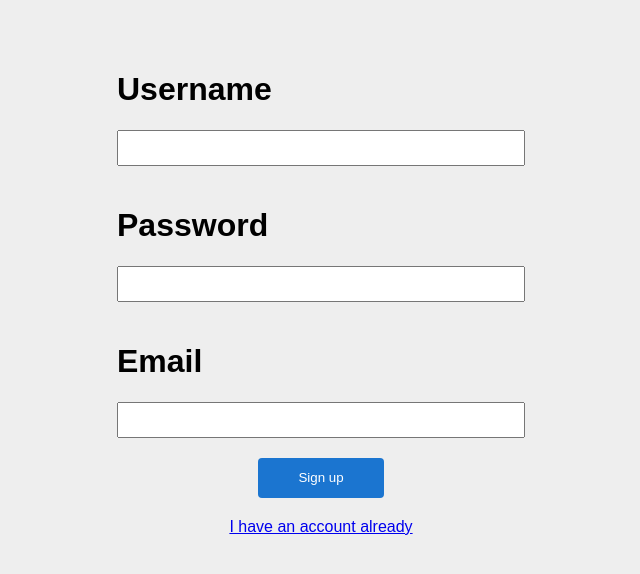
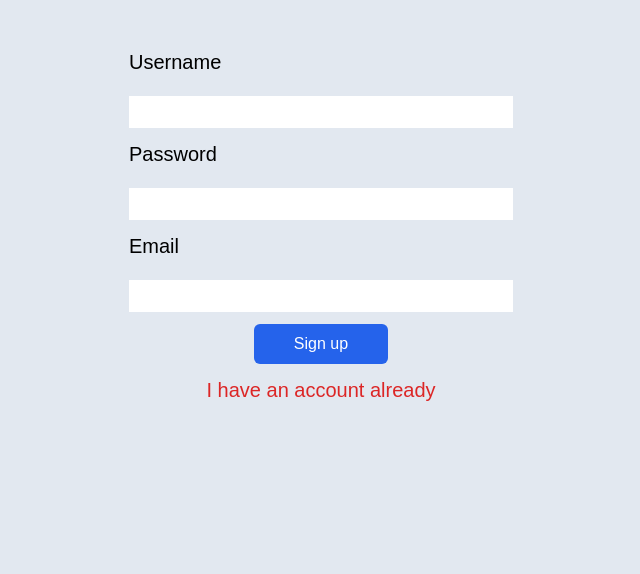
Before and after one commit to brutus64/youtube-clone, a React (Vite) app in the folder frontend/: page /signup in a window 1280 px wide. Shown: the top 574 px of the page, without its empty margins (319-959 px from the left). Built offline with nearby package versions, Linux system fonts and the light colour scheme; no server answers.

Commit message:
vanilla css to tailwind

```diff
--- a/frontend/src/components/Login.tsx
+++ b/frontend/src/components/Login.tsx
@@ -42,9 +42,9 @@ const Login = () => {
     }
     return (
         <div id="login-form">
-            <form onSubmit={submitLogin}>
+            <form onSubmit={submitLogin} className='flex flex-col gap-3 items-center mt-12'>
                 <div>
-                    <label htmlFor="username"><h1>Username</h1></label>
+                    <label htmlFor="username"><h1 className='mb-5 text-xl'>Username</h1></label>
                     <input
                         type="text"
                         id="login-user"
@@ -55,7 +55,7 @@ const Login = () => {
                     />
                 </div>
                 <div>
-                    <label htmlFor="password"><h1>Password</h1></label>
+                    <label htmlFor="password"><h1 className='mb-5 text-xl'>Password</h1></label>
                     <input
                         type="password"
                         id="login-password"
@@ -65,10 +65,10 @@ const Login = () => {
                     />
                 </div>
                 <div>
-                    <button className="submit-button" type='submit'>Login</button>
+                    <button className="hover:opacity-90 active:opacity-90" type='submit'>Login</button>
                 </div>
                 <div>
-                    <Link to="/signup">I don't have an account</Link>
+                    <Link to="/signup" className='text-red-600 text-xl hover:underline'>I don't have an account</Link>
                 </div>
                 <div>
                     {bottomMsg}
--- a/frontend/src/components/PlayerList.tsx
+++ b/frontend/src/components/PlayerList.tsx
@@ -94,7 +94,7 @@ const PlayerList = () => {
     // console.log("Rerender happened")
     return (
 
-        <div className="video-list">
+        <div className="flex items-center flex-col">
             {moreVideos && videoref.current.vidList.map((vidData,i) =>
                 <VideoPlayer vidData={vidData} visible={i===videoref.current.ind}/>
             )}
--- a/frontend/src/components/Signup.tsx
+++ b/frontend/src/components/Signup.tsx
@@ -37,9 +37,9 @@ const Signup = () => {
     }
     return (
         <div id="signup-form">
-            <form>
+            <form className='flex flex-col gap-3 items-center mt-12'>
                 <div>
-                    <label htmlFor="username"><h1>Username</h1></label>
+                    <label htmlFor="username"><h1 className='mb-5 text-xl'>Username</h1></label>
                     <input
                         type="text"
                         id="signup-user"
@@ -50,7 +50,7 @@ const Signup = () => {
                     />
                 </div>
                 <div>
-                    <label htmlFor="password"><h1>Password</h1></label>
+                    <label htmlFor="password"><h1 className='mb-5 text-xl'>Password</h1></label>
                     <input
                         type="password"
                         id="signup-password"
@@ -60,7 +60,7 @@ const Signup = () => {
                     />
                 </div>
                 <div>
-                    <label htmlFor="email"><h1>Email</h1></label>
+                    <label htmlFor="email"><h1 className='mb-5 text-xl'>Email</h1></label>
                     <input
                         type="email"
                         id="signup-email"
@@ -70,10 +70,10 @@ const Signup = () => {
                     />
                 </div>
                 <div>
-                    <button className="submit-button" onClick={submitSignup}>Sign up</button>
+                    <button className="hover:opacity-90 active:opacity-90" onClick={submitSignup}>Sign up</button>
                 </div>
                 <div>
-                    <Link to="/">I have an account already</Link>
+                    <Link to="/" className='text-red-600 text-xl hover:underline'>I have an account already</Link>
                 </div>
                 <div>
                     {bottomMsg}
--- a/frontend/src/components/Upload.tsx
+++ b/frontend/src/components/Upload.tsx
@@ -34,7 +34,7 @@ const Upload = () => {
     }
     return(
         <>
-            <form onSubmit={handleUpload}>
+            <form onSubmit={handleUpload} className='flex flex-col gap-3 items-center mt-12'>
                 <div>
                     <label htmlFor="title">Title</label>
                     <input
--- a/frontend/src/components/UserHome.tsx
+++ b/frontend/src/components/UserHome.tsx
@@ -4,8 +4,8 @@ import VideoList from "./VideoList";
 
 const UserHome = () => {
     return (
-        <div id="home-page">
-            <h1>Hello!</h1>
+        <div id="home-page" className='m-3 text-center'>
+            <h1 className='text-4xl'>Hello!</h1>
             <VideoList />
         </div>
     )
--- a/frontend/src/components/VideoList.tsx
+++ b/frontend/src/components/VideoList.tsx
@@ -31,7 +31,7 @@ const VideoList = () => {
         fetchVideoIds();
     },[]);
     return (
-        <div className="thumbnail-list-box">
+        <div className="grid overflow-auto gap-2 p-3 grid-cols-auto-fit-400">
             {videosIds.map(id =>
                 <Thumbnail key={id} vid={id}/>
             )}
--- a/frontend/src/components/VideoPlayer.tsx
+++ b/frontend/src/components/VideoPlayer.tsx
@@ -43,24 +43,24 @@ const VideoPlayer = ({ vidData,visible }) => {
     }
 
     return (
-    <div className="video-box" style={{display: (visible ? "flex" : "none") }}>
-        <h1>{vidData.title}</h1>
+    <div className="p-1 m-5 w-[940px] h-[530px] box-border bg-slate-400 flex flex-col justify-center items-center gap-2.5 rounded-2xl" style={{display: (visible ? "flex" : "none") }}>
+        <h1 className='m-0'>{vidData.title}</h1>
         <ReactPlayer
           playing={isPlaying}
           url={"/media/"+vidData.id+".mpd"}
           controls={true}
         />
-        <div className="video-data">
-          <div className="like-dislike-box">
-            <div className="like-box">
-              <button name="like" id="like" onClick={()=>handleLike(true)}></button>
+        <div className="flex items-center justify-center gap-24 flex-1 self-stretch">
+          <div className="flex items-center gap-1 justify-between text-2xl rounded-3xl p-2 w-48">
+            <div className="flex font-sans gap-2 items-center border-r-solid border-r-1 border-r-gray flex-2">
+              <button name="like" className='bg-like m-0 p-0 size-16' onClick={()=>handleLike(true)}></button>
               {vidData.likevalues}
             </div>
 
-            <button name="dislike" id="dislike" onClick={()=>handleLike(false)}></button>
+            <button name="dislike" className='bg-dislike m-0 p-0 size-16' onClick={()=>handleLike(false)}></button>
           </div>
           <div id={visible ? "playPauseBtn" : "notPlayPauseBtn"} onClick={handlePlayPause}>
-            <button>{isPlaying ? "Pause" : "Play"}</button>
+            <button className='w-52'>{isPlaying ? "Pause" : "Play"}</button>
           </div>
         </div>
 
--- a/frontend/src/main.css
+++ b/frontend/src/main.css
@@ -1,160 +1,15 @@
-body {
-    margin:0;
-    background-color: #EEEEEE;
-    font-family: Papyrus, fantasy;
+@tailwind base;
+@tailwind components;
+@tailwind utilities;
+
+@layer components {
+    body {
+        @apply m-0 bg-slate-200 font-fantasy;
+    }
+    input {
+        @apply flex-1 h-8 w-96 text-lg px-1;
+    }
+    button {
+        @apply h-10 cursor-pointer bg-blue-600 text-white border-none rounded-md px-10 py-1;
+    }
 }
-
-/* h1 {
-
-} */
-
-form {
-    display:flex;
-    gap:20px;
-    flex-direction: column;
-    align-items: center;
-    margin-top:50px;
-}
-
-form > div {
-    flex:1;
-}
-
-input {
-    flex:1;
-    height:30px;
-    width: 400px;
-    font-size:large;
-}
-
-button {
-    height:40px;
-    cursor: pointer;
-    background-color: #1B75D0;
-    color:white;
-    border:none;
-    border-radius: 4px;
-    padding: 5px 40px;
-}
-
-button:hover{
-    opacity:0.9;
-}
-
-button:active{
-    opacity:0.9;
-}
-
-#home-page {
-    margin:10px;
-    text-align: center;
-}
-
-#home-page > h1 {
-    font-size:36px;
-}
-
-.Link {
-    color:red;
-    font-size:30px;
-}
-.thumbnail-list-box {
-    display:grid;
-    overflow:auto;
-    gap:5px;
-    padding:10px;
-    grid-template-columns: repeat(auto-fit, minmax(400px, 1fr));
-}
-
-/* 16:9 */
-.thumbnail-box {
-    padding:5px;
-    margin:20px;
-    width:376px;
-    height:212px;
-    box-sizing: border-box;
-    border: black solid 1px;
-    background-color: #DBF9F4;
-}
-
-.video-list {
-    display: flex;
-    flex-direction: column;
-    align-items: center;
-}
-
-.video-box {
-    padding:5px;
-    margin:20px;
-    width:940px;
-    height:530px;
-    box-sizing: border-box;
-
-    background-color: rgb(225, 248, 255);
-
-    display: flex;
-    flex-direction: column;
-    justify-content: center;
-    align-items: center;
-    gap:10px;
-    /* font-size:300px; */
-    border-radius: 20px;
-}
-
-#playPauseBtn > button {
-    width: 200px;
-
-}
-
-#like {
-    background: url(/like.svg);
-    margin:0;
-    padding:0;
-    width:64px;
-    height:64px;
-}
-
-#dislike {
-    background: url(/dislike.svg);
-    margin:0;
-    padding:0;
-    width:64px;
-    height:64px;
-}
-
-#like:hover, #dislike:hover {
-    box-shadow: 0;
-}
-
-.like-box {
-    display:flex;
-    font-family: Lucida Console;
-    gap:10px;
-    align-items: center;
-    border-right:solid lightgray 1px;
-    flex:2;
-}
-.like-dislike-box {
-    display:flex;
-    align-items: center;
-    gap:5px;
-    justify-content: space-between;
-    font-size:26px;
-    /* border:black 1px solid; */
-    border-radius: 32px;
-    padding:10px;
-    width:200px;
-}
-
-.video-data {
-    display:flex;
-    align-items: center;
-    justify-content: center;
-    gap:100px;
-    flex:1;
-    align-self:stretch;
-}
-
-.video-box > h1 {
-    margin:0;
-}
--- a/frontend/tailwind.config.js
+++ b/frontend/tailwind.config.js
@@ -2,7 +2,21 @@
 export default {
   content: ["./src/**/*.{html,js,ts,tsx,jsx}"],
   theme: {
-    extend: {},
+    extend: {
+      backgroundImage: {
+        'like': "url('/like.svg')",
+        'dislike': "url('/dislike.svg')",
+      },
+      gridTemplateColumns: {
+        'auto-fit-400': 'repeat(auto-fit, minmax(400px, 1fr))',
+      },
+      flex: {
+        '2': '2 2 0%'
+      },
+    },
+    fontFamily: {
+      'fantasy': 'Papyrus, fantasy'
+    }
   },
   plugins: [],
 }
```
Also changed, not shown: frontend/src/components/Thumbnail.tsx (+1 -1 lines).
